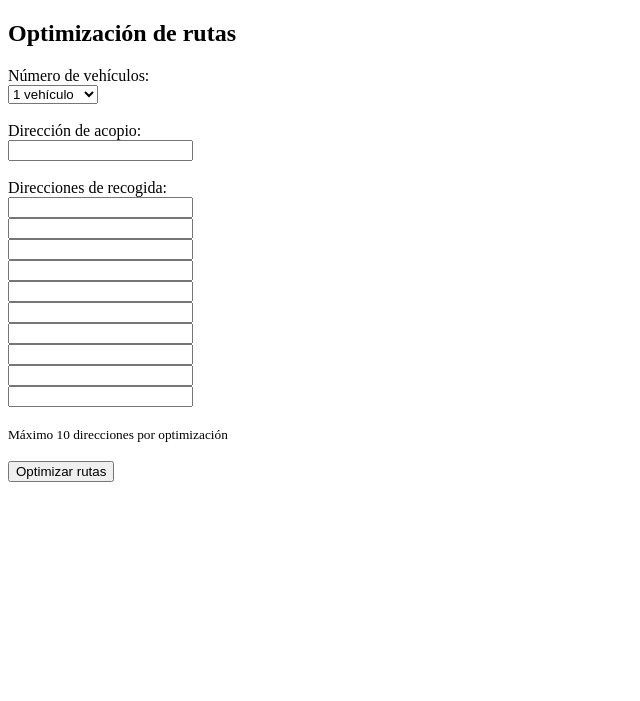
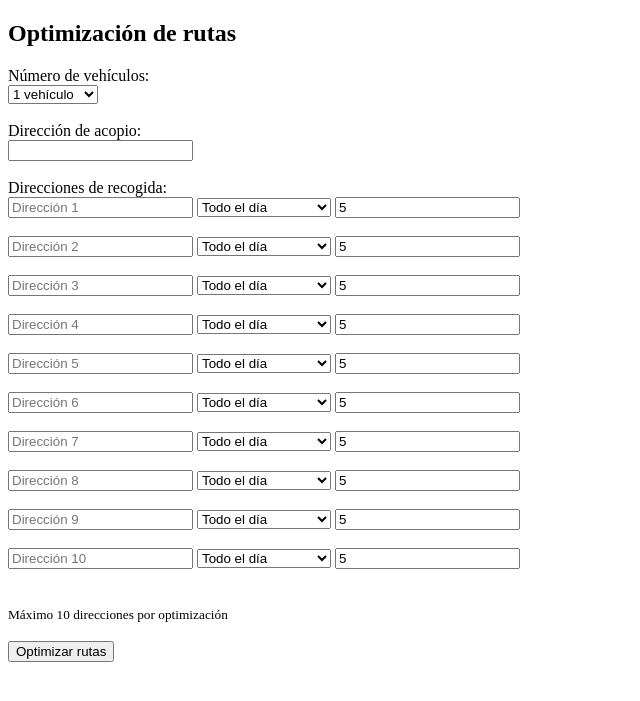
Before and after one commit to devmexicargo-dev/route_optimizer, a FastAPI app: template templates/form.html in a window 1280 px wide. Shown: the top 701 px of the page, without its empty margins (0-640 px from the left). Run offline with FastAPI, Linux system fonts and the light colour scheme; the template is opened without the code that fills it, so the values that code supplies are empty.

Commit message:
completo con 10 direcciones

```diff
--- a/api.py
+++ b/api.py
@@ -1,16 +1,33 @@
 import os
+import urllib.parse
+from datetime import timedelta
+
 from auth import get_current_user
-from fastapi import Depends
-from fastapi.responses import FileResponse
-from storage import guardar_rutas_excel
-from fastapi import FastAPI, Form, Request
-from fastapi.responses import HTMLResponse
+from fastapi import Depends, FastAPI, Form, Request
+from fastapi.responses import HTMLResponse, FileResponse
 from fastapi.templating import Jinja2Templates
+
 from google_maps import get_time_matrix
 from optimizer import optimize_routes
+from storage import guardar_rutas_excel
+
+
+# 🕒 Convertir segundos a hora legible
+def segundos_a_hora(segundos, inicio_jornada=6):
+    base = timedelta(hours=inicio_jornada)
+    return str(base + timedelta(seconds=segundos))[:-3]
+
+
+# 🕒 Convertir franja a segundos
+def franja_a_segundos(valor: str):
+    if valor == "am":
+        return (6 * 60 * 60, 14 * 60 * 60)
+    if valor == "pm":
+        return (14 * 60 * 60, 23 * 60 * 60)
+    return (6 * 60 * 60, 23 * 60 * 60)  # all
+
 
 app = FastAPI()
-
 app.state.GOOGLE_MAPS_API_KEY = os.getenv("GOOGLE_MAPS_API_KEY")
 
 templates = Jinja2Templates(directory="templates")
@@ -23,10 +40,7 @@ def form(
 ):
     return templates.TemplateResponse(
         "form.html",
-        {
-            "request": request,
-            "user": user
-        }
+        {"request": request, "user": user}
     )
 
 
@@ -34,8 +48,10 @@ def form(
 def optimize(
     request: Request,
     user: str = Depends(get_current_user),
+
     acopio: str = Form(...),
     vehiculos: int = Form(...),
+
     direccion1: str = Form(""),
     direccion2: str = Form(""),
     direccion3: str = Form(""),
@@ -45,51 +61,116 @@ def optimize(
     direccion7: str = Form(""),
     direccion8: str = Form(""),
     direccion9: str = Form(""),
-    direccion10: str = Form("")
+    direccion10: str = Form(""),
+
+    franja1: str = Form("all"),
+    franja2: str = Form("all"),
+    franja3: str = Form("all"),
+    franja4: str = Form("all"),
+    franja5: str = Form("all"),
+    franja6: str = Form("all"),
+    franja7: str = Form("all"),
+    franja8: str = Form("all"),
+    franja9: str = Form("all"),
+    franja10: str = Form("all"),
+
+    espera1: int = Form(5),
+    espera2: int = Form(5),
+    espera3: int = Form(5),
+    espera4: int = Form(5),
+    espera5: int = Form(5),
+    espera6: int = Form(5),
+    espera7: int = Form(5),
+    espera8: int = Form(5),
+    espera9: int = Form(5),
+    espera10: int = Form(5),
 ):
     print("Ruta creada por:", user)
 
+    vehiculos = int(vehiculos)
+
+    # 📍 Direcciones
     direcciones = [
         d for d in [
             direccion1, direccion2, direccion3, direccion4, direccion5,
             direccion6, direccion7, direccion8, direccion9, direccion10
         ] if d.strip()
     ]
-    if len(direcciones) > 10:
-        return {"error": "Máximo 10 direcciones permitidas"}
 
     addresses = [acopio] + direcciones
 
+    # 🕒 Ventanas horarias
+    time_windows = [(0, 23 * 60 * 60)]  # acopio
+
+    franjas = [
+        franja1, franja2, franja3, franja4, franja5,
+        franja6, franja7, franja8, franja9, franja10
+    ]
+
+    for f in franjas[:len(direcciones)]:
+        time_windows.append(franja_a_segundos(f))
+
+    # ⏳ Tiempos de espera
+    esperas = [
+        espera1, espera2, espera3, espera4, espera5,
+        espera6, espera7, espera8, espera9, espera10
+    ][:len(direcciones)]
+
+    service_times = [0] + [e * 60 for e in esperas]
+
+    # ⏱️ Matriz de tiempos
     time_matrix = get_time_matrix(addresses)
-    print(">>> Vehículos recibidos:", vehiculos)
-    rutas_idx = optimize_routes(time_matrix, num_vehicles=vehiculos)
 
-    # 🔹 Convertir índices a direcciones
-    import urllib.parse
+    rutas_idx = optimize_routes(
+        time_matrix,
+        time_windows,
+        service_times,
+        vehiculos
+    )
 
+    if rutas_idx is None:
+        return templates.TemplateResponse(
+            "result.html",
+            {
+                "request": request,
+                "error": "No es posible cumplir las franjas horarias con los vehículos disponibles."
+            }
+        )
+
+    # 🗺️ Construir resultados + Google Maps link
     rutas = []
 
-    for i in range(vehiculos):
-        ruta = rutas_idx[i] if i < len(rutas_idx) else []
+    for i, ruta in enumerate(rutas_idx):
+        paradas = []
 
-        # Convertir índices a direcciones
-        paradas = [addresses[idx] for idx in ruta]
+        for paso in ruta:
+            idx = paso["node"]
+            llegada = segundos_a_hora(paso["arrival"])
+            espera_min = paso["service"] // 60
+            salida = segundos_a_hora(paso["arrival"] + paso["service"])
 
-        # Construir link Google Maps
-        encoded_stops = [urllib.parse.quote(p) for p in paradas]
-        maps_url = "https://www.google.com/maps/dir/" + "/".join(encoded_stops)
+            paradas.append({
+                "direccion": addresses[idx],
+                "llegada": llegada,
+                "espera": espera_min,
+                "salida": salida
+            })
 
-        # Solo mostrar vehículos que realmente visitan clientes
-        # (acopio + al menos 1 parada + regreso)
         if len(paradas) > 2:
+            encoded = [
+                urllib.parse.quote(p["direccion"])
+                for p in paradas
+            ]
+            maps_url = "https://www.google.com/maps/dir/" + "/".join(encoded)
+
             rutas.append({
                 "vehiculo": i + 1,
                 "paradas": paradas,
                 "maps_url": maps_url
             })
 
+    guardar_rutas_excel(rutas, user)
 
-    guardar_rutas_excel(rutas, user)
     return templates.TemplateResponse(
         "result.html",
         {
@@ -98,6 +179,7 @@ def optimize(
             "rutas": rutas
         }
     )
+
 
 @app.get("/download/excel")
 def download_excel(
--- a/templates/form.html
+++ b/templates/form.html
@@ -22,16 +22,86 @@
 
         <label>Direcciones de recogida:</label><br>
 
-<input type="text" name="direccion1"><br>
-<input type="text" name="direccion2"><br>
-<input type="text" name="direccion3"><br>
-<input type="text" name="direccion4"><br>
-<input type="text" name="direccion5"><br>
-<input type="text" name="direccion6"><br>
-<input type="text" name="direccion7"><br>
-<input type="text" name="direccion8"><br>
-<input type="text" name="direccion9"><br>
-<input type="text" name="direccion10"><br><br>
+<input type="text" name="direccion1" placeholder="Dirección 1">
+<select name="franja1">
+    <option value="all">Todo el día</option>
+    <option value="am">AM (06:00 - 14:00)</option>
+    <option value="pm">PM (14:00 - 23:00)</option>
+</select>
+<input type="number" name="espera1" min="0" placeholder="Espera (min)" value="5"><br><br>
+
+<input type="text" name="direccion2" placeholder="Dirección 2">
+<select name="franja2">
+    <option value="all">Todo el día</option>
+    <option value="am">AM (06:00 - 14:00)</option>
+    <option value="pm">PM (14:00 - 23:00)</option>
+</select>
+<input type="number" name="espera2" min="0" placeholder="Espera (min)" value="5"><br><br>
+
+<input type="text" name="direccion3" placeholder="Dirección 3">
+<select name="franja3">
+    <option value="all">Todo el día</option>
+    <option value="am">AM (06:00 - 14:00)</option>
+    <option value="pm">PM (14:00 - 23:00)</option>
+</select>
+<input type="number" name="espera3" min="0" placeholder="Espera (min)" value="5"><br><br>
+
+<input type="text" name="direccion4" placeholder="Dirección 4">
+<select name="franja4">
+    <option value="all">Todo el día</option>
+    <option value="am">AM (06:00 - 14:00)</option>
+    <option value="pm">PM (14:00 - 23:00)</option>
+</select>
+<input type="number" name="espera4" min="0" placeholder="Espera (min)" value="5"><br><br>
+
+<input type="text" name="direccion5" placeholder="Dirección 5">
+<select name="franja5">
+    <option value="all">Todo el día</option>
+    <option value="am">AM (06:00 - 14:00)</option>
+    <option value="pm">PM (14:00 - 23:00)</option>
+</select>
+<input type="number" name="espera5" min="0" placeholder="Espera (min)" value="5"><br><br>
+
+<input type="text" name="direccion6" placeholder="Dirección 6">
+<select name="franja6">
+    <option value="all">Todo el día</option>
+    <option value="am">AM (06:00 - 14:00)</option>
+    <option value="pm">PM (14:00 - 23:00)</option>
+</select>
+<input type="number" name="espera6" min="0" placeholder="Espera (min)" value="5"><br><br>
+
+<input type="text" name="direccion7" placeholder="Dirección 7">
+<select name="franja7">
+    <option value="all">Todo el día</option>
+    <option value="am">AM (06:00 - 14:00)</option>
+    <option value="pm">PM (14:00 - 23:00)</option>
+</select>
+<input type="number" name="espera7" min="0" placeholder="Espera (min)" value="5"><br><br>
+
+<input type="text" name="direccion8" placeholder="Dirección 8">
+<select name="franja8">
+    <option value="all">Todo el día</option>
+    <option value="am">AM (06:00 - 14:00)</option>
+    <option value="pm">PM (14:00 - 23:00)</option>
+</select>
+<input type="number" name="espera8" min="0" placeholder="Espera (min)" value="5"><br><br>
+
+<input type="text" name="direccion9" placeholder="Dirección 9">
+<select name="franja9">
+    <option value="all">Todo el día</option>
+    <option value="am">AM (06:00 - 14:00)</option>
+    <option value="pm">PM (14:00 - 23:00)</option>
+</select>
+<input type="number" name="espera9" min="0" placeholder="Espera (min)" value="5"><br><br>
+
+<input type="text" name="direccion10" placeholder="Dirección 10">
+<select name="franja10">
+    <option value="all">Todo el día</option>
+    <option value="am">AM (06:00 - 14:00)</option>
+    <option value="pm">PM (14:00 - 23:00)</option>
+</select>
+<input type="number" name="espera10" min="0" placeholder="Espera (min)" value="5"><br><br>
+<br>
 
 <small>Máximo 10 direcciones por optimización</small><br><br>
 
```
Also changed, not shown: optimizer.py (+40 -43 lines), templates/result.html (+81 -30 lines), 1 other file.
